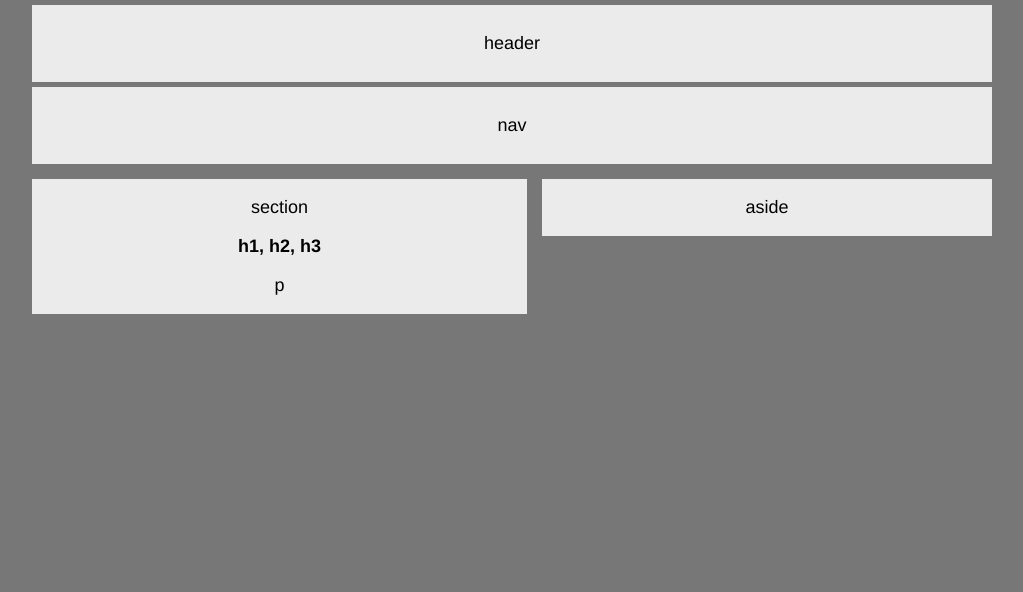
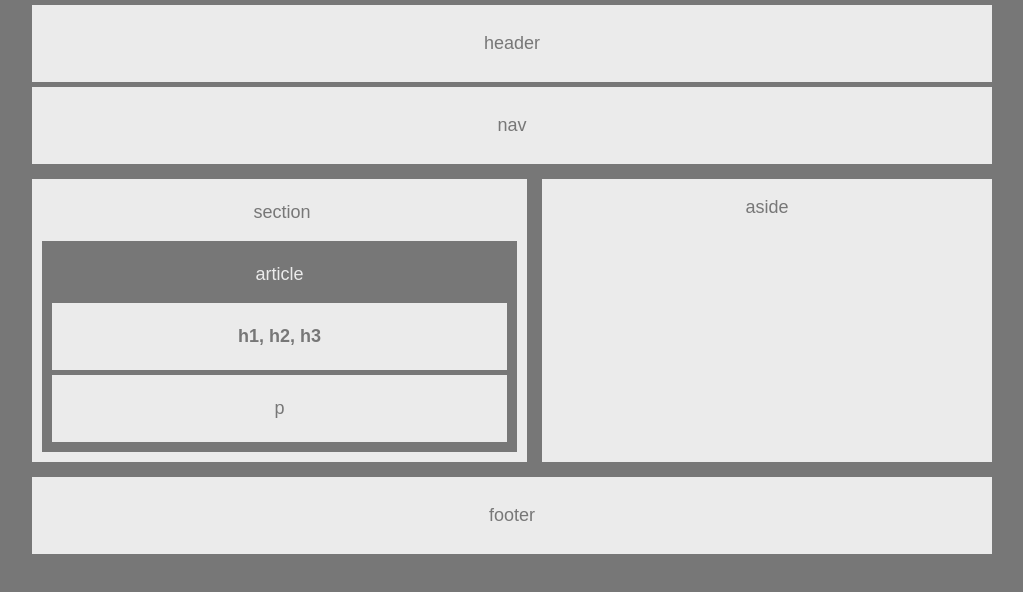
Before and after one commit to stellaCmiller/wireframe-homework1, a plain HTML site: page index.html in a window 1280 px wide. Shown: the whole page, without its empty margins (128-1151 px from the left). Drawn offline with Linux system fonts and the light colour scheme.

Commit message:
Final - Flex Box Method

```diff
--- a/index.html
+++ b/index.html
@@ -8,6 +8,7 @@
     <link rel="stylesheet" type="text/css" media="screen" href="style.css">
 </head>
 <body>
+<!--Each of the semantic elements like 'header', 'section' and 'article' etc. can be replaced with simple div elements; these tags assist in SEO-->
     <header class="full-block">
         <p>header</p>
     </header>
@@ -16,13 +17,20 @@
         <p>nav</p>
     </nav>
 
+    <!--The method that I used to create the two columns of unequal width is by using a flex container; I could not figure out how to get inline floating elements the same height-->
+    <div style="display: flex">
         <section>
             <p>section</p>
             <article>
-            <div>
-                <p><strong>h1, h2, h3</strong></p>
+                <p style="color: #ebebeb">article</p>
+
+                <div class="sub">
+                    <h1>h1, </h1>
+                    <h2>h2, </h2>
+                    <h3>h3</h3>
                 </div>
-            <div>
+
+                <div class="sub">
                     <p>p</p>
                 </div>
             </article>
@@ -32,5 +40,11 @@
             <p>aside</p>
 
         </aside>
+    </div>
+
+    <footer class="full-block">
+        <p>footer</p>
+    </footer>
+
 </body>
 </html>
--- a/style.css
+++ b/style.css
@@ -1,14 +1,25 @@
+html, body {
+    height: 100%;
+}
+
+/*Setting the margin to 'auto' places the body directly in the center of the viewable area*/
 body {
-    font-family: Helvetica, sans-serif;
+    font-family: Arial, "Helvetica Neue", Helvetica, sans-serif;
     background-color: #777777;
     width: 960px;
     font-size: 18px;
     margin: auto;
 }
 
+h1, h2, h3 {
+    display: inline-block;
+    font-size: 18px;
+}
 
+/*Class that defines the properties of the boxes that take up the full width of the body*/
 .full-block {
     background-color: #ebebeb;
+    color: #777777;
     text-align: center;
     margin: auto;
     padding-top: 10px;
@@ -19,16 +30,31 @@ body {
 
 section {
     background-color: #ebebeb;
-    float: left;
-    width: 495px;
-    margin: 10px 5px 10px 0px;
+    color: #777777;
+    width: 490px;
+    padding: 5px 0px 5px 5px;
+    margin: 10px 10px 10px 0px;
     text-align: center;
+
+}
+
+article {
+    background-color: #777777;
+    padding: 5px;
+    margin: 5px 10px 5px 5px;
+}
+
+/*class that defines the properties of the containers withing the article container*/
+.sub {
+    background-color: #ebebeb;
+    padding: 5px;
+    margin: 5px;
 }
 
 aside {
     background-color: #ebebeb;
-    float: right;
-    width: 450px;
+    color: #777777;
     margin: 10px 0px 10px 5px;
     text-align: center;
+    width: 450px;
 }
```
Lines whose indentation alone changed are shown as unchanged.
